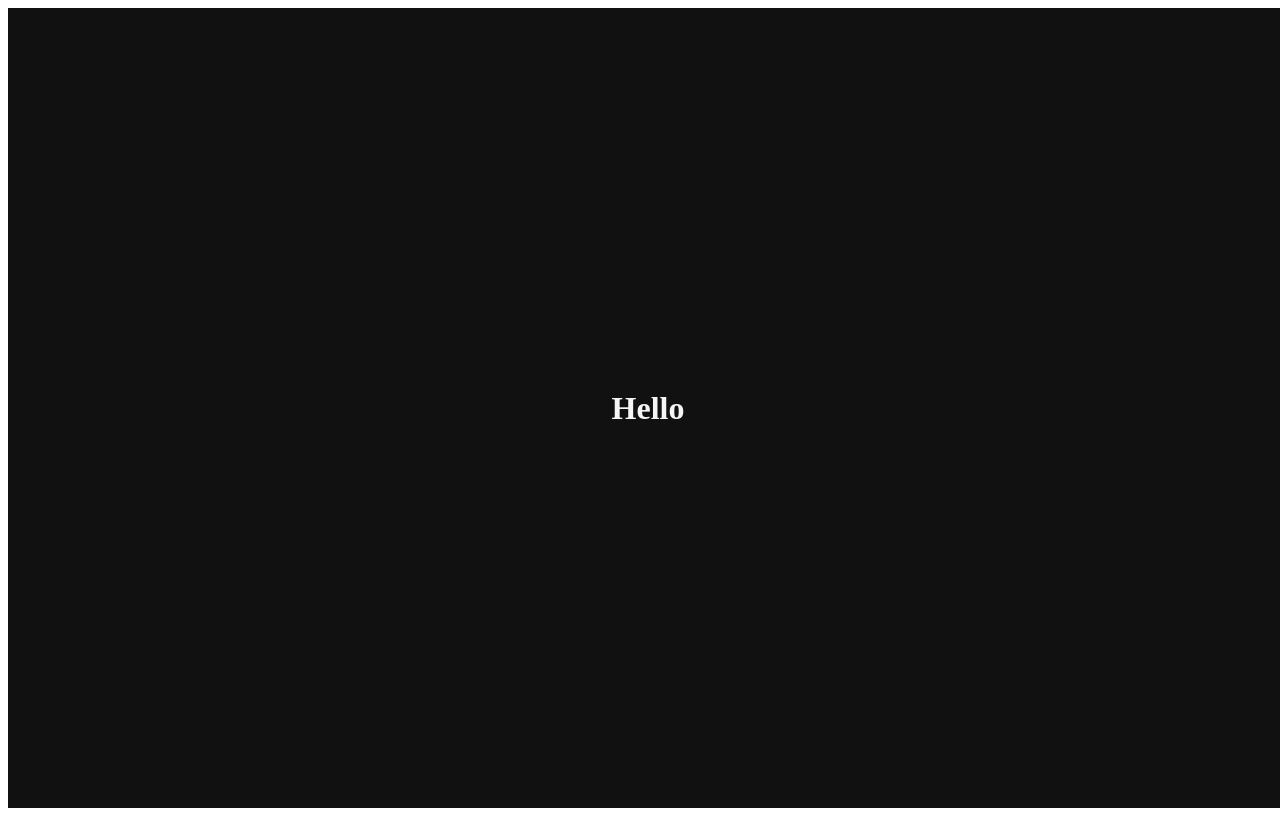
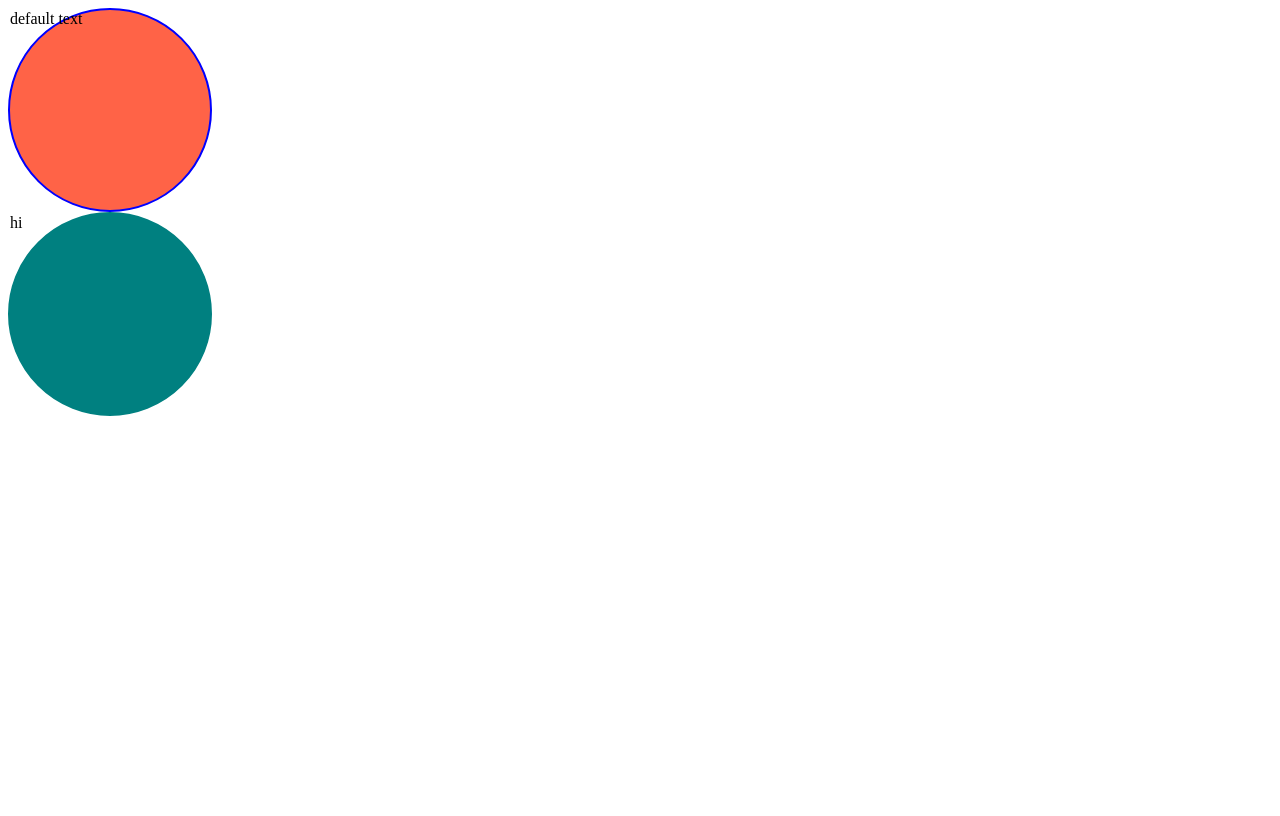
Before and after one commit to sjyoung123/react-masterclass, a React (Create React App) app: page / in a window 1280 px wide. Built offline with nearby package versions, Linux system fonts and the light colour scheme.

Commit message:
Updated props

```diff
--- a/src/App.tsx
+++ b/src/App.tsx
@@ -1,23 +1,13 @@
-import styled from "styled-components";
-
-const Title = styled.h1`
-  color: ${(props) => props.theme.textColor};
-`;
-
-const Wrapper = styled.div`
-  display: flex;
-  height: 100vh;
-  width: 100vw;
-  justify-content: center;
-  align-items: center;
-  background-color: ${(props) => props.theme.backgroundColor};
-`;
+import Circle from "./Circle";
 
 function App() {
   return (
-    <Wrapper>
-      <Title>Hello</Title>
-    </Wrapper>
+    <>
+      <div>
+        <Circle borderColor="blue" bgColor="tomato" />
+        <Circle text="hi" bgColor="teal" />
+      </div>
+    </>
   );
 }
 
--- /dev/null
+++ b/src/Circle.tsx
@@ -0,0 +1,35 @@
+import React from "react";
+import styled from "styled-components";
+
+interface ContainerProps {
+  bgColor: string;
+  borderColor: string;
+}
+
+const Container = styled.div<ContainerProps>`
+  width: 200px;
+  height: 200px;
+  background-color: ${(props) => props.bgColor};
+  border-radius: 50%;
+  border: 2px solid ${(props) => props.borderColor};
+`;
+
+interface CircleProps {
+  bgColor: string;
+  borderColor?: string;
+  text?: string;
+}
+
+const Circle = ({
+  bgColor,
+  borderColor,
+  text = "default text",
+}: CircleProps) => {
+  return (
+    <Container bgColor={bgColor} borderColor={borderColor ?? bgColor}>
+      {text}
+    </Container>
+  );
+};
+
+export default Circle;
--- a/src/index.tsx
+++ b/src/index.tsx
@@ -1,23 +1,10 @@
 import React from "react";
 import ReactDOM from "react-dom";
-import { ThemeProvider } from "styled-components";
 import App from "./App";
-
-const darkTheme = {
-  textColor: "whitesmoke",
-  backgroundColor: "#111",
-};
-
-const lightTheme = {
-  textColor: "#111",
-  backgroundColor: "whitesmoke",
-};
 
 ReactDOM.render(
   <React.StrictMode>
-    <ThemeProvider theme={darkTheme}>
-      <App />
-    </ThemeProvider>
+    <App />
   </React.StrictMode>,
   document.getElementById("root")
 );
```
